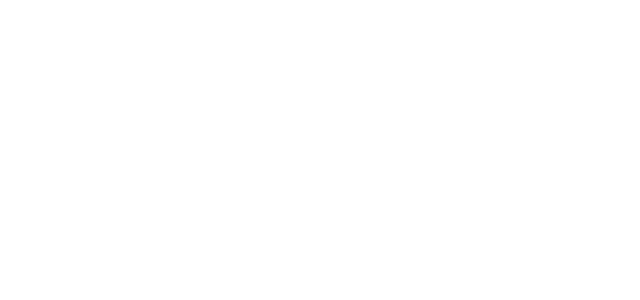
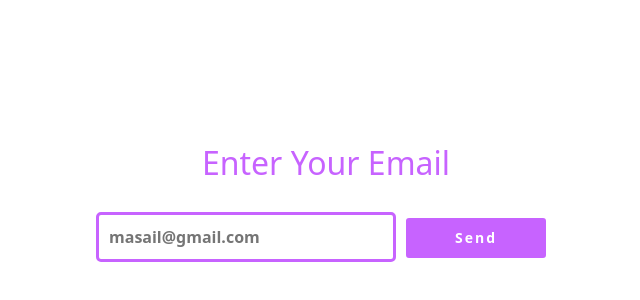
Before and after one commit to adan35/FYP-Masaail, a React (Create React App) app in the folder client/: page /auth/forgot in a window 1280 px wide. Shown: the part 66-366 px from the top of the page, without its empty margins (302-942 px from the left). Built offline with nearby package versions, Linux system fonts and the light colour scheme.

Commit message:
Forgot Page Frontend

```diff
--- a/client/src/screens/auth/components/Forgot.js
+++ b/client/src/screens/auth/components/Forgot.js
@@ -3,7 +3,24 @@
 const Forgot = () => {
   return (
     <>
-
+      <div className="container">
+        <div className="row card">
+          <div className="col text-center">
+            <h2>Enter Your Email</h2>
+            <form action="./otp">
+            <span>
+              <input
+                className="input-email"
+                id="email"
+                type="text"
+                placeholder="masail@gmail.com"
+              />
+            </span>
+              <button className="btn-send">Send</button>
+            </form>
+          </div>
+        </div>
+      </div>
     </>
   );
 };
```
